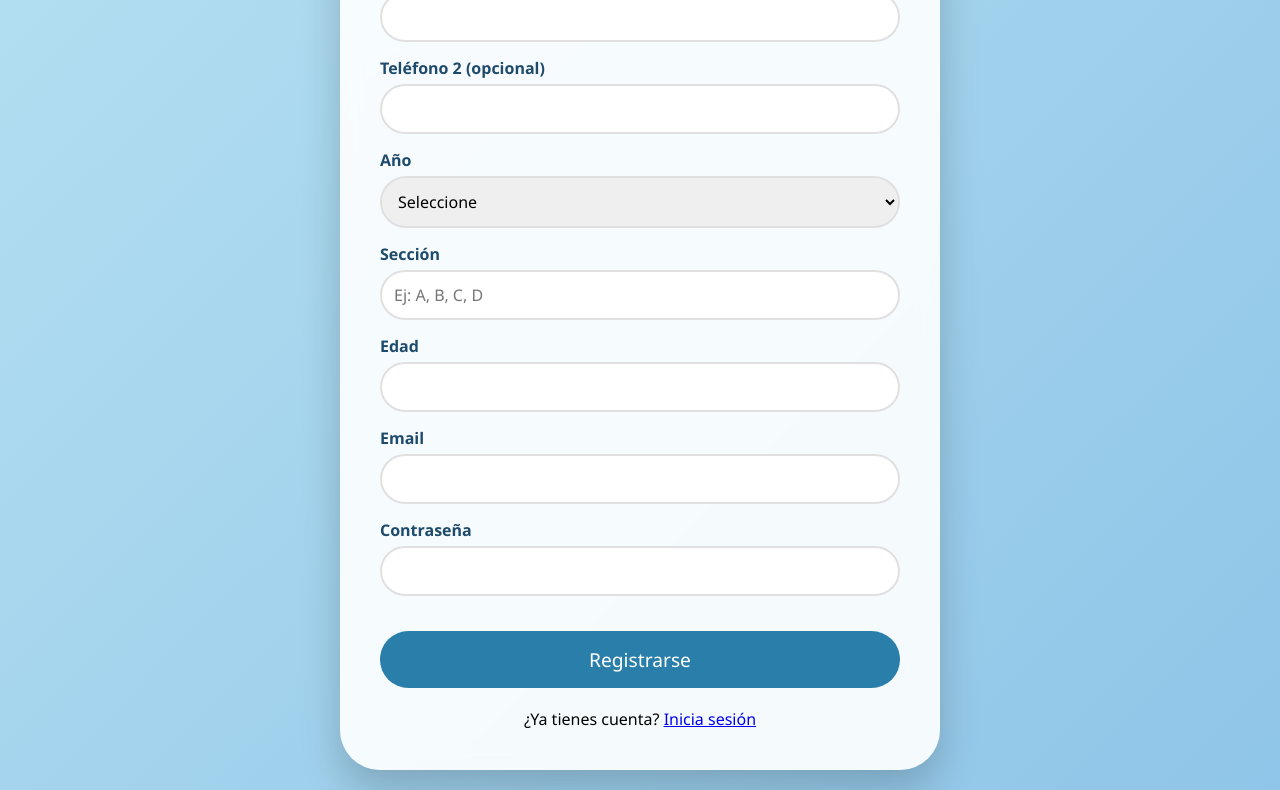
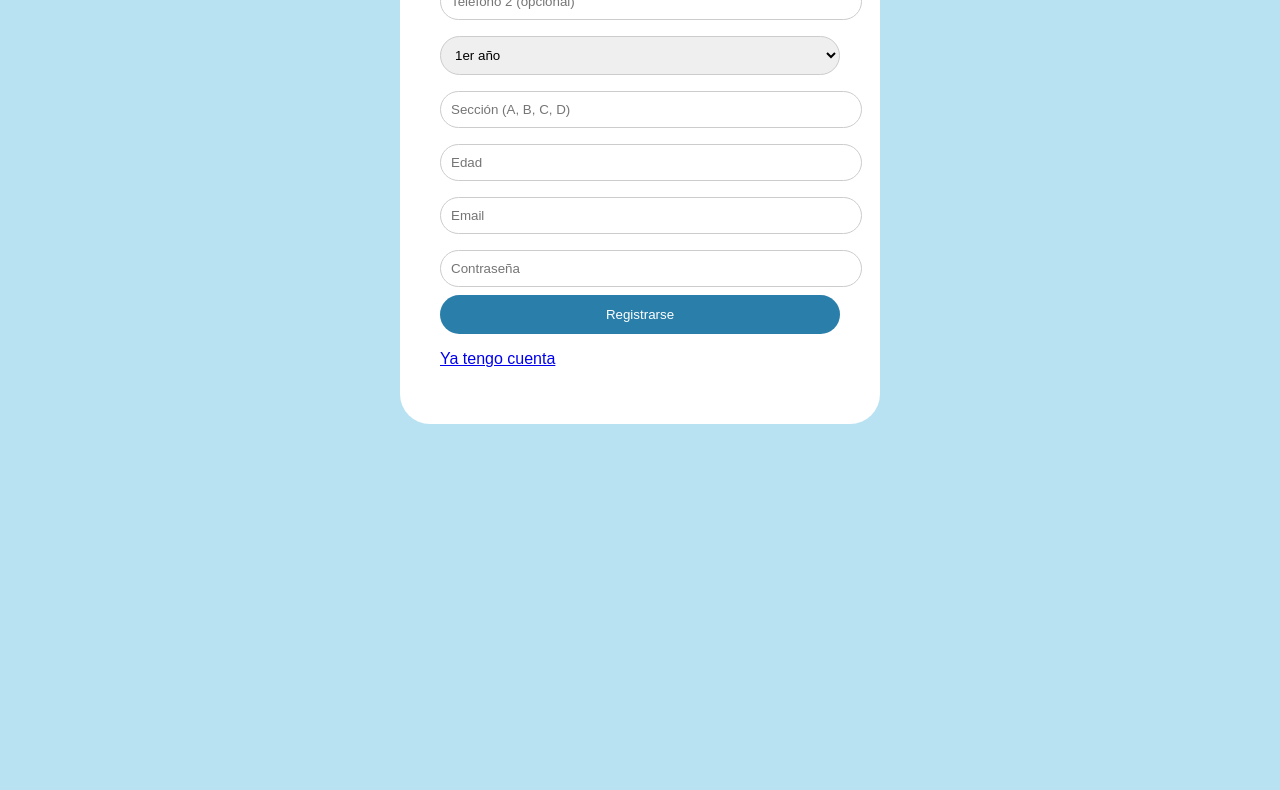
Before and after one commit to jm8000559-eng/Liceo-Jos-Augusto-D-Le-n-, a website: page registro.html in a window 1280 px wide. Shown: the part 342-1132 px from the top of the page. After the commit the page ends 816 px from the top, so only its background shows below. Drawn offline with Linux system fonts and the light colour scheme.

Commit message:
Update registro.html

```diff
--- a/registro.html
+++ b/registro.html
@@ -2,130 +2,65 @@
 <html lang="es">
 <head>
     <meta charset="UTF-8">
-    <meta name="viewport" content="width=device-width, initial-scale=1.0">
-    <title>Registro - Liceo</title>
+    <title>Registro</title>
     <style>
-        * {
-            margin: 0;
-            padding: 0;
-            box-sizing: border-box;
-            font-family: 'Segoe UI', sans-serif;
+        body {
+            background: #b8e2f2;
+            display: flex;
+            justify-content: center;
+            align-items: center;
+            height: 100vh;
+            font-family: Arial, sans-serif;
         }
-        body {
-            background: linear-gradient(135deg, #b8e2f2, #8fc5e8);
-            display: flex;
-            align-items: center;
-            justify-content: center;
-            min-height: 100vh;
-            padding: 20px;
-        }
-        .registro-card {
-            background: rgba(255,255,255,0.9);
-            backdrop-filter: blur(10px);
-            border-radius: 40px;
+        .form-box {
+            background: white;
             padding: 40px;
-            max-width: 600px;
-            width: 100%;
-            box-shadow: 0 20px 40px rgba(0,0,0,0.2);
-        }
-        h1 {
-            color: #0b3b5c;
-            margin-bottom: 20px;
-            text-align: center;
-        }
-        .form-group {
-            margin-bottom: 15px;
-        }
-        label {
-            display: block;
-            margin-bottom: 5px;
-            color: #1e4a6b;
-            font-weight: 600;
+            border-radius: 30px;
+            width: 400px;
         }
         input, select {
             width: 100%;
-            padding: 12px;
-            border: 2px solid #e0e0e0;
-            border-radius: 50px;
-            font-size: 1rem;
+            padding: 10px;
+            margin: 8px 0;
+            border: 1px solid #ccc;
+            border-radius: 20px;
         }
         button {
             width: 100%;
-            padding: 15px;
+            padding: 12px;
             background: #2a7faa;
             color: white;
             border: none;
-            border-radius: 50px;
-            font-size: 1.2rem;
+            border-radius: 20px;
             cursor: pointer;
-            margin-top: 20px;
-        }
-        .footer {
-            text-align: center;
-            margin-top: 20px;
         }
     </style>
 </head>
 <body>
-    <div class="registro-card">
-        <h1>Registro de Estudiante</h1>
-        <form id="registroForm">
-            <div class="form-group">
-                <label>Nombre Completo</label>
-                <input type="text" id="nombre" required>
-            </div>
-            <div class="form-group">
-                <label>Cédula</label>
-                <input type="text" id="cedula" required>
-            </div>
-            <div class="form-group">
-                <label>Teléfono 1</label>
-                <input type="tel" id="telefono1" required>
-            </div>
-            <div class="form-group">
-                <label>Teléfono 2 (opcional)</label>
-                <input type="tel" id="telefono2">
-            </div>
-            <div class="form-group">
-                <label>Año</label>
-                <select id="anio" required>
-                    <option value="">Seleccione</option>
+    <div class="form-box">
+        <h2>Registro de Estudiante</h2>
+        <input id="nombre" placeholder="Nombre completo">
+        <input id="cedula" placeholder="Cédula">
+        <input id="telefono1" placeholder="Teléfono 1">
+        <input id="telefono2" placeholder="Teléfono 2 (opcional)">
+        <select id="anio">
             <option value="1er año">1er año</option>
             <option value="2do año">2do año</option>
             <option value="3er año">3er año</option>
             <option value="4to año">4to año</option>
             <option value="5to año">5to año</option>
         </select>
-            </div>
-            <div class="form-group">
-                <label>Sección</label>
-                <input type="text" id="seccion" placeholder="Ej: A, B, C, D" required>
-            </div>
-            <div class="form-group">
-                <label>Edad</label>
-                <input type="number" id="edad" required>
-            </div>
-            <div class="form-group">
-                <label>Email</label>
-                <input type="email" id="email" required>
-            </div>
-            <div class="form-group">
-                <label>Contraseña</label>
-                <input type="password" id="password" required>
-            </div>
-            <!-- Rol fijo: estudiante (oculto) -->
-            <input type="hidden" id="rol" value="estudiante">
-            <button type="submit">Registrarse</button>
-        </form>
-        <div class="footer">
-            ¿Ya tienes cuenta? <a href="login.html">Inicia sesión</a>
-        </div>
+        <input id="seccion" placeholder="Sección (A, B, C, D)">
+        <input id="edad" type="number" placeholder="Edad">
+        <input id="email" type="email" placeholder="Email">
+        <input id="password" type="password" placeholder="Contraseña">
+        <button onclick="registrar()">Registrarse</button>
+        <p><a href="login.html">Ya tengo cuenta</a></p>
     </div>
 
     <script src="js/config.js"></script>
     <script>
-        document.getElementById('registroForm').addEventListener('submit', async (e) => {
-            e.preventDefault();
+        async function registrar() {
             const data = {
                 nombre: document.getElementById('nombre').value,
                 cedula: document.getElementById('cedula').value,
@@ -136,25 +71,22 @@
                 edad: parseInt(document.getElementById('edad').value),
                 email: document.getElementById('email').value,
                 password: document.getElementById('password').value,
-                rol: 'estudiante' // fijo
+                rol: 'estudiante'  // fijo
             };
-            try {
-                const response = await fetch(`${API_URL}/api/register`, {
+
+            const res = await fetch(`${API_URL}/api/register`, {
                 method: 'POST',
-                    headers: { 'Content-Type': 'application/json' },
+                headers: {'Content-Type': 'application/json'},
                 body: JSON.stringify(data)
             });
-                const result = await response.json();
-                if (response.ok) {
-                    alert('Registro exitoso. Ahora inicia sesión.');
+            const result = await res.json();
+            if (res.ok) {
+                alert('Registro exitoso');
                 window.location.href = 'login.html';
             } else {
-                    alert(result.error || 'Error en el registro');
+                alert('Error: ' + (result.error || 'Error'));
             }
-            } catch (error) {
-                alert('Error de conexión con el servidor');
         }
-        });
     </script>
 </body>
 </html>
```
Lines whose indentation alone changed are shown as unchanged.
